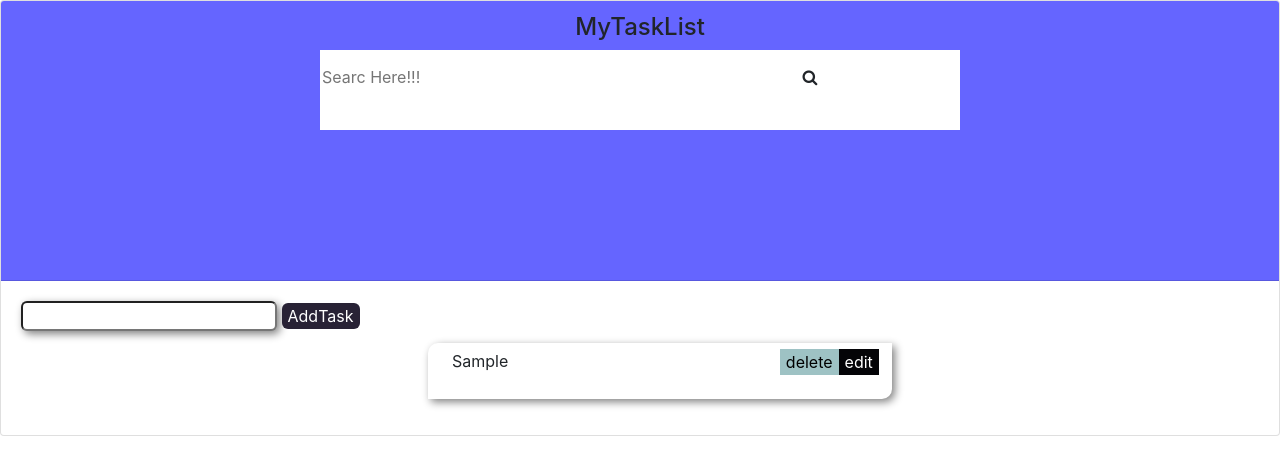
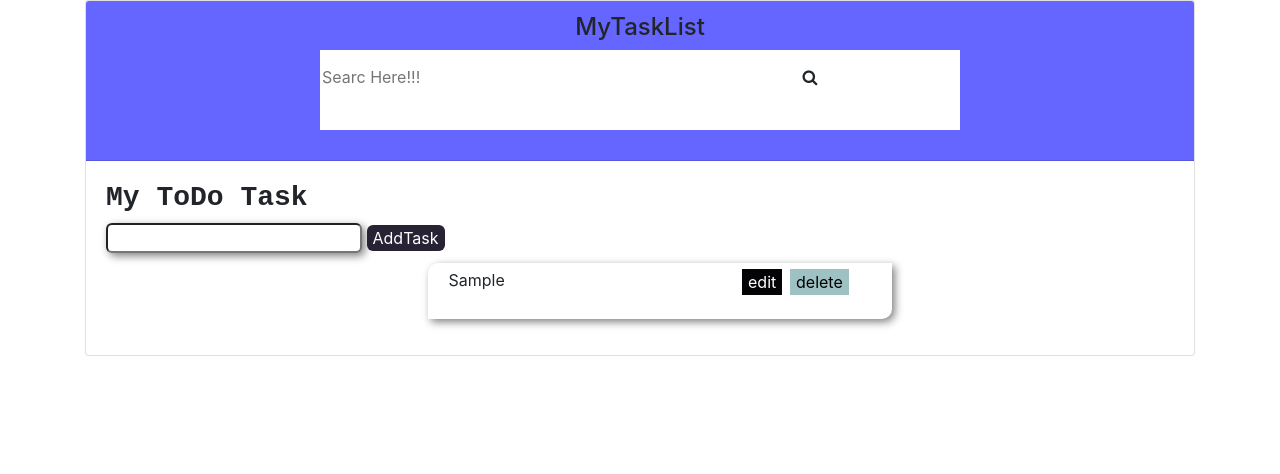
Before and after one commit to johnayuk/Todo-App, a plain HTML site: page index.html in a window 1280 px wide. Both pictures are taken after typing "Sample" into the empty fields and a click on the button "AddTask". Drawn offline with nearby package versions, Linux system fonts and the light colour scheme.

Commit message:
todo app

```diff
--- a/index.html
+++ b/index.html
@@ -16,17 +16,17 @@
 
 
 
+ <div class="container">
 
-
-            <div class="card m-0 p-0">
+    <div class="card p-0 m-0" >
         <div class="card-header">
-                    <div><h4 class="text-center">MyTaskList</h4></div>
+        <div><h4 class="text-center" style="text-align: center">MyTaskList</h4></div>
           <div class="search-holder" > <input type="text" id="filterInput" class="filterInput1" placeholder="Searc Here!!!"><i class="fa fa-search" aria-hidden="true"></i></div>
 
         </div>
         <div class="card-body">
 
-
+        <h3 style="font-family:'Courier New', Courier, monospace; font-weight: bold">My ToDo Task</h3>
         <input type="text" id="txt"> <button id="add" style="border: none; background-color: rgb(40, 34, 53);color: white">AddTask</button>
 
 
@@ -38,6 +38,8 @@
             </ul>
         </div>
       </div>
+ </div>
+
 
 
 
--- a/todo app scriptsheet/app.js
+++ b/todo app scriptsheet/app.js
@@ -33,8 +33,8 @@ function createTodo(input){
     let deletebutton = document.createElement('button')
 
 // create className
-editbutton.className = 'editbtn  float-right'
-deletebutton.className = 'deletebtn float-right'
+editbutton.className = 'editbtn  mr-auto'
+deletebutton.className = 'deletebtn mr-auto'
 divtag.className = 'listItem'
 
     //create textnode
--- a/todo app stylsheet/app.css
+++ b/todo app stylsheet/app.css
@@ -9,19 +9,23 @@ body{
 }
 
 .deletebtn{
-
+    position: absolute;
+    left: 46rem;
+    margin-top: 0.5%;
     background-color: rgb(158, 194, 196);
     border: none;
 }
 .editbtn{
-    margin-right: 3% !important;
+    position: absolute;
+    left: 43rem;
+    margin-top: 0.5%;
     background-color: rgb(4, 4, 7);
     color: #ffffff;
     border: none;
 }
 
 .listItem{
-    /* border: 1px ridge darkblue; */
+
     box-sizing: border-box;
     width: 29rem;
     background-color: rgb(255, 255, 255);
@@ -70,6 +74,29 @@ outline:none;
         box-shadow: 3px 3px 8px gray;
     }
 
+
+    @media(min-width:768px){
+        .deletebtn{
+            position: absolute;
+            left: 36rem;
+            margin-top: 3%;
+            background-color: rgb(158, 194, 196);
+            border: none;
+        }
+        .editbtn{
+            position: absolute;
+            left: 33rem;
+            margin-top: 3%;
+            background-color: rgb(4, 4, 7);
+            color: #ffffff;
+            border: none;
+        }
+        .card-header{
+            height: 20vh;
+            background-color: rgb(101, 101, 255);
+        }
+    }
+
 @media(max-width:500px){
     .search-holder{
         height: 10vh;
@@ -77,27 +104,31 @@ outline:none;
         margin: 0%;
     }
     .fa{
-        margin-left: 8em;
+        margin-left: 6em;
     }
     #filterInput{
-        width: 9em;
+        width: 7em;
         height: 3.4em;
         border: none;
     }
     .listItem{
-        width: 18rem;
-        /* position: absolute; */
-        margin-right:80!important;
-        top: 9%;
+        margin:0%;
+        width: 16rem;
+       margin-top: 1em;margin-right: 15em;
         height: 5vh;
+
     }
     .deletebtn{
-
+        position: absolute;
+        left: 16rem;
+        margin-top: 2%;
         background-color: rgb(158, 194, 196);
         border: none;
     }
     .editbtn{
-        margin-right: 3% !important;
+        position: absolute;
+        left: 13.5rem;
+        margin-top: 2%;
         background-color: rgb(4, 4, 7);
         color: #ffffff;
         border: none;
@@ -105,7 +136,28 @@ outline:none;
     .search-holder{
         background-color: rgb(255, 255, 255);
         height: 10vh;
-        width: 20rem;
-        margin: auto;
+        width: 16rem;
+        margin: 5%;
     }
+    /* .list{
+        margin-right: 3%;
+    } */
 }
+
+@media (min-width: 992px) {
+    .deletebtn{
+        position: absolute;
+        left: 44rem;
+        margin-top: 0.1%;
+        background-color: rgb(158, 194, 196);
+        border: none;
+    }
+    .editbtn{
+        position: absolute;
+        left: 41rem;
+        margin-top: 0.1%;
+        background-color: rgb(4, 4, 7);
+        color: #ffffff;
+        border: none;
+    }
+ }
```
Lines whose indentation alone changed are shown as unchanged.
